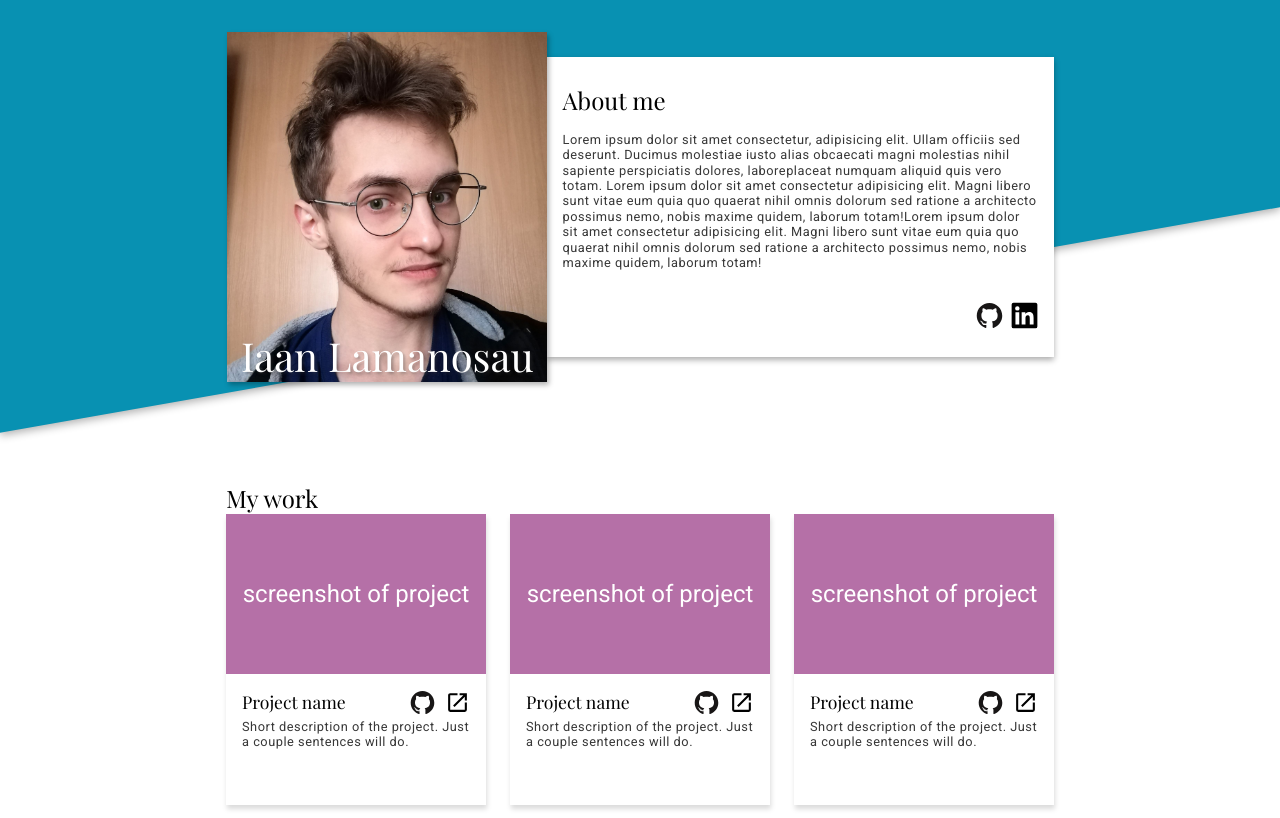
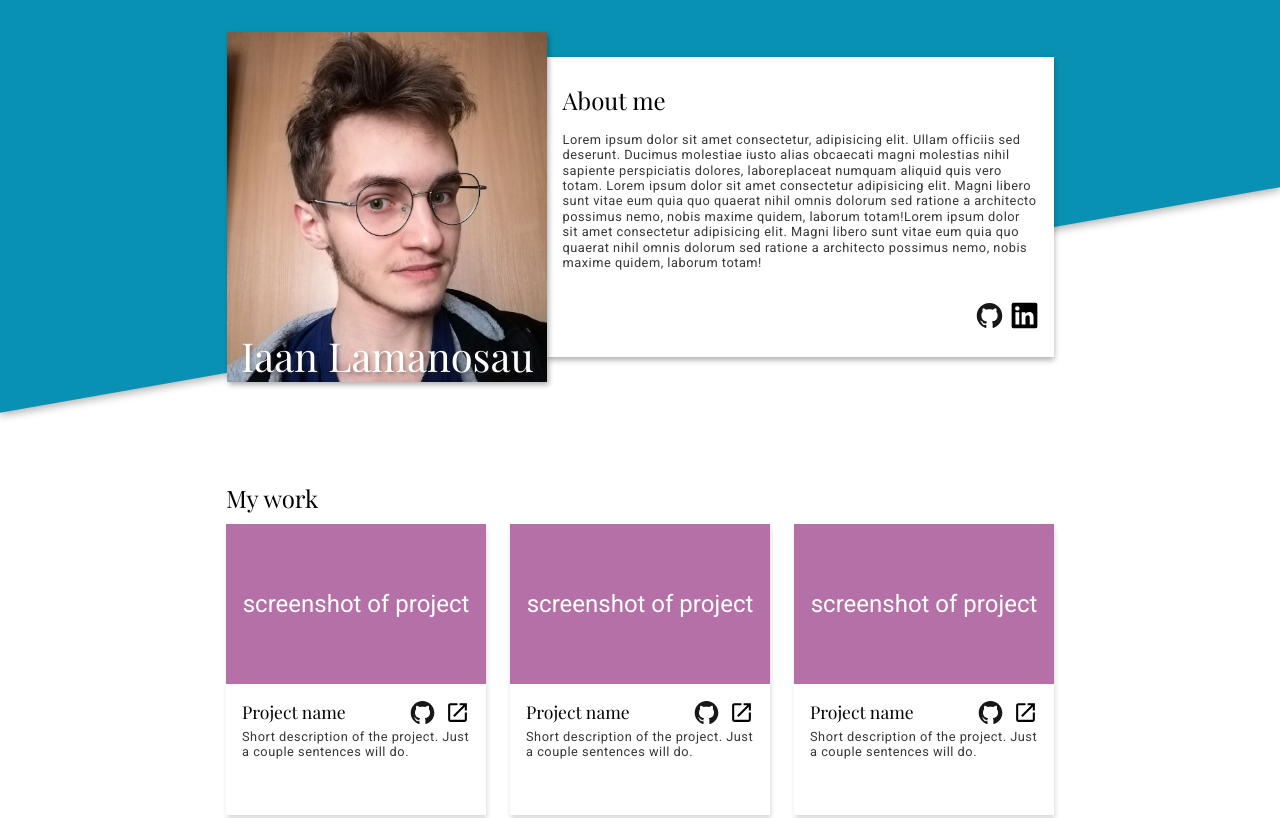
Before and after one commit to twentysixhugs/personal-portfolio, a plain HTML site: page index.html in a window 1280 px wide. Shown: the top 818 px of the page. Drawn offline with nearby package versions, Linux system fonts and the light colour scheme.

Commit message:
Fix background

```diff
--- a/index.css
+++ b/index.css
@@ -97,9 +97,9 @@ body,
 .background_shape--about {
   position: absolute;
   z-index: -1;
-  top: -150px;
+  top: -1700px;
   width: 100%;
-  height: 470px;
+  height: 2000px;
   background: #0891b2;
   transform: skewY(-10deg);
   box-shadow: 0px 3px 8px #0000004f;
@@ -186,6 +186,10 @@ body,
 .c-projects-list {
   margin-top: 100px;
   max-width: 1200px;
+}
+
+.c-projects-list__heading {
+  margin-bottom: 10px;
 }
 
 .c-projects-list__grid {
```
